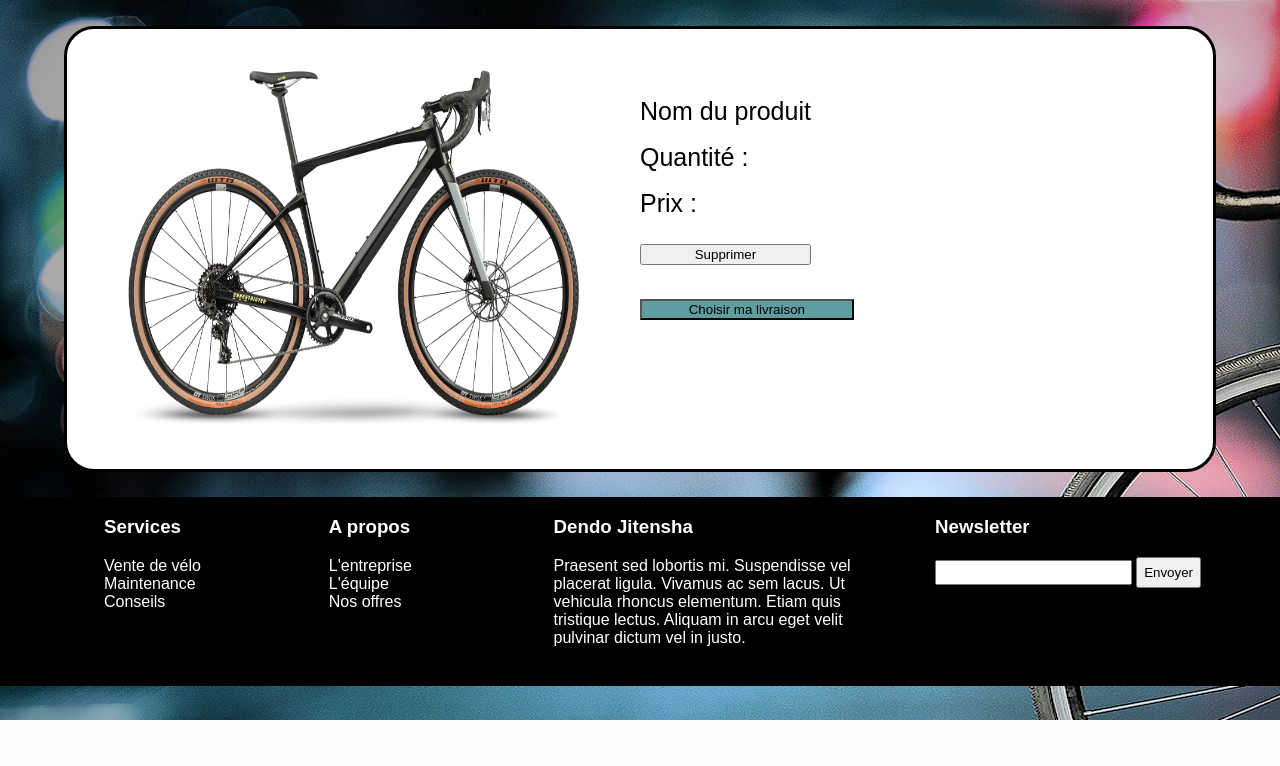
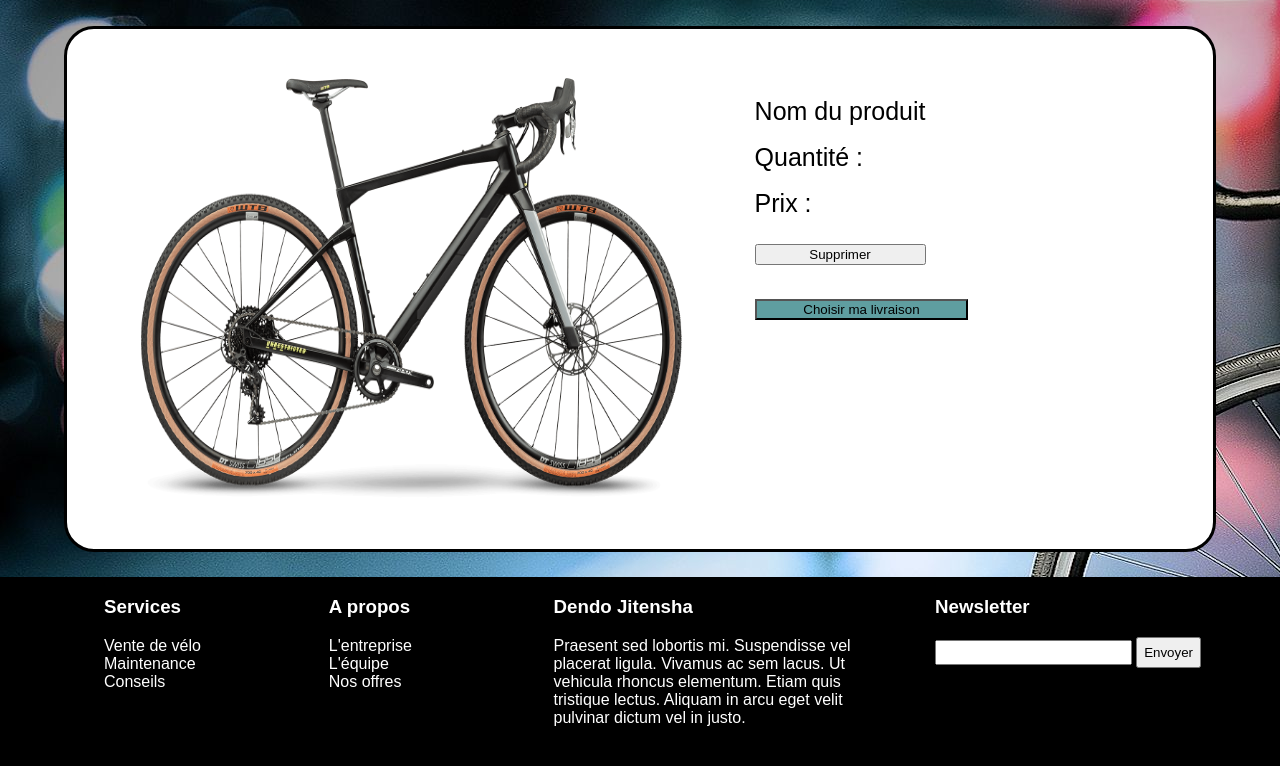
Before and after one commit to sachamutschler/5Bits_Dendo, a PHP site: page /panier.php in a window 1280 px wide. Shown: the part 80-846 px from the top of the page. Before the commit the page ends 800 px from the top, so only its background shows below. Run offline with PHP 8.4, Linux system fonts and the light colour scheme.

Commit message:
ajustement page panier

```diff
--- a/public/css/panier.css
+++ b/public/css/panier.css
@@ -1,6 +1,6 @@
 .panier{
     background-color: white;
-    height: 55%;
+    height: 65%;
     display: flex;
     margin-left: 5%;
     margin-right: 5%;
@@ -10,7 +10,7 @@
     border-radius: 30px;
 }
 .imagePanier{
-    width: 50%;
+    width: 60%;
 }
 .quantity{
     display: flex;
```
